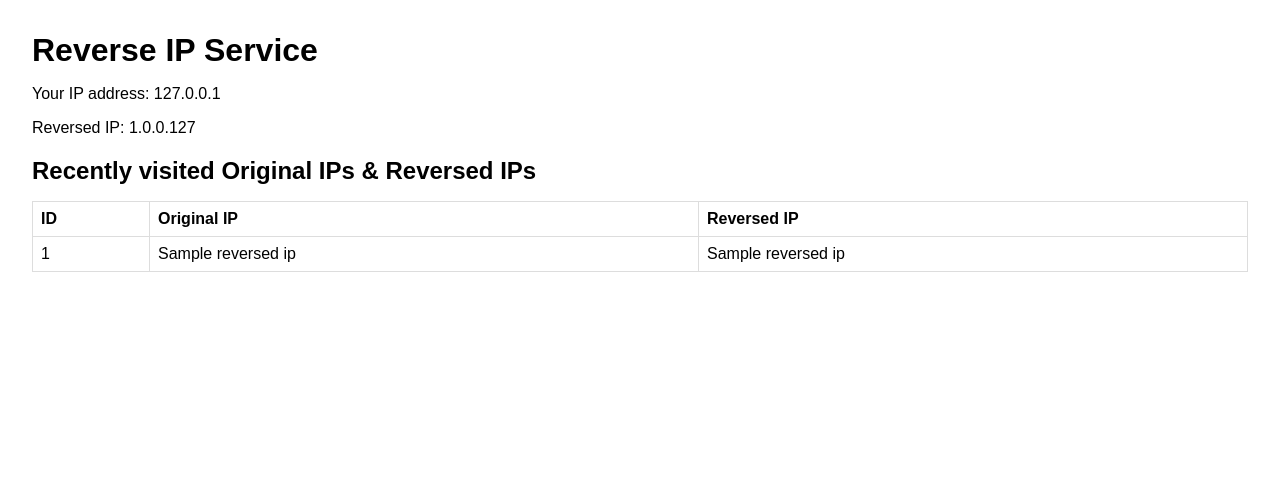
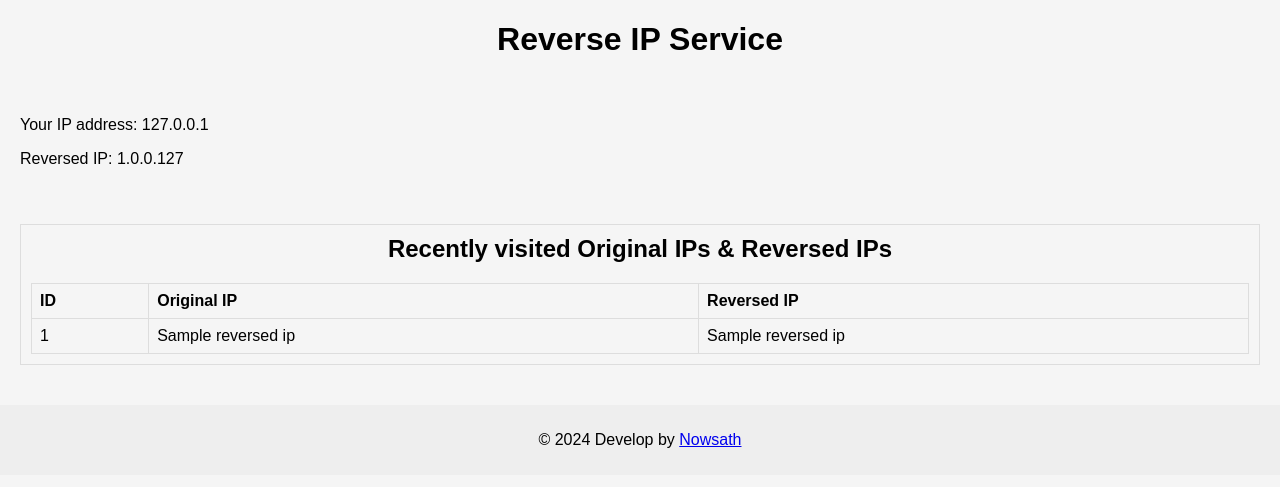
Before and after one commit to nowsathakm/reverse-ip-python, a Flask app: page / in a window 1280 px wide. Shown: the top 487 px of the page. Run offline with Flask 3, Linux system fonts and the light colour scheme; a database or web service that is not in the repository returns one stand-in record (values such as "Sample title"); parts of the project's set-up code (start-up, migrations or seed data) failed here and were passed over; some libraries are stand-ins or nearby versions.

Commit message:
Style modified

```diff
--- a/static/style.css
+++ b/static/style.css
@@ -1,10 +1,32 @@
-body {
-    font-family: sans-serif;
-    margin: 2rem;
+  body {
+    font-family: Arial, sans-serif;  /* Set a base font family */
+    margin: 0;  /* Remove default margin */
+    background-color: #f5f5f5;  /* Light gray background */
   }
 
-  h1, h2 {
-    margin-bottom: 1rem;
+  header {
+    background-color: #333;  /* Darker header background */
+    color: #fff;  /* White text color */
+    padding: 20px;
+  }
+
+  h1 {
+    text-align: center;  /* Center align the title */
+  }
+
+  main {
+    padding: 20px;
+  }
+
+  section {
+    border: 1px solid #ddd;  /* Add border to the section */
+    padding: 10px;
+    margin-bottom: 20px;
+  }
+
+  h2 {
+  margin-top: 0; /* Remove top margin for better spacing */
+  text-align: center;
   }
 
   ul {
@@ -28,3 +50,9 @@ body {
   th {
     text-align: left; /* Optional: Align headers to the left */
   }
+
+  footer {
+    text-align: center;
+    background-color: #eee;  /* Light footer background */
+    padding: 10px;
+  }
--- a/templates/index.html
+++ b/templates/index.html
@@ -8,10 +8,12 @@
 </head>
 <body>
   <h1>Reverse IP Service</h1>
+  <main>
   <p>Your IP address: {{ client_ip }}</p>
   <p>Reversed IP: {{ reversed_ip }}</p>
-
-  <h2>Recently visited Original IPs & Reversed IPs</h2>
+  </main>
+  <main>
+    <section> <h2>Recently visited Original IPs & Reversed IPs</h2>
   <table>
     <thead>
       <tr>
@@ -30,5 +32,10 @@
       {% endfor %}
     </tbody>
   </table>
+</section>
+  </main>
+  <footer>
+    <p>&copy; 2024 Develop by <a href="https://www.linkedin.com/in/nowsathk/">Nowsath</a></p>
+  </footer>
 </body>
 </html>
```
